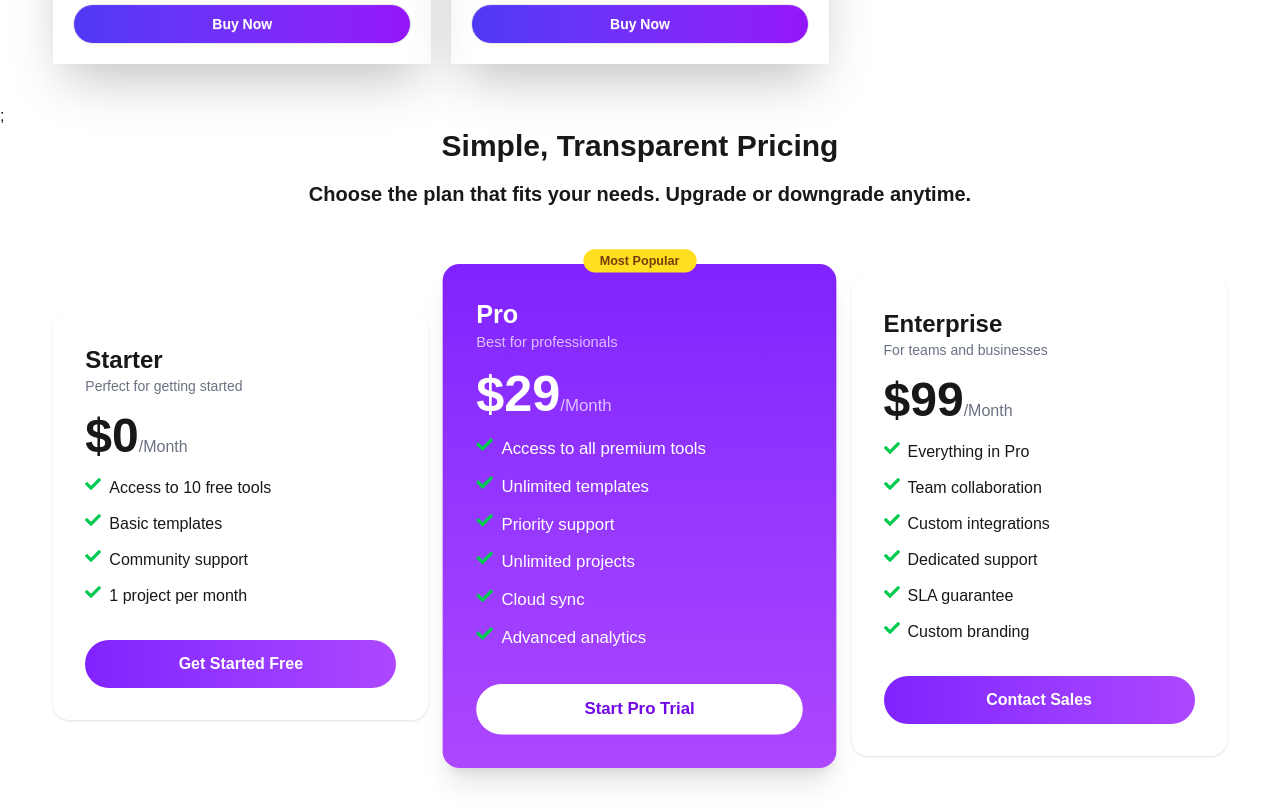
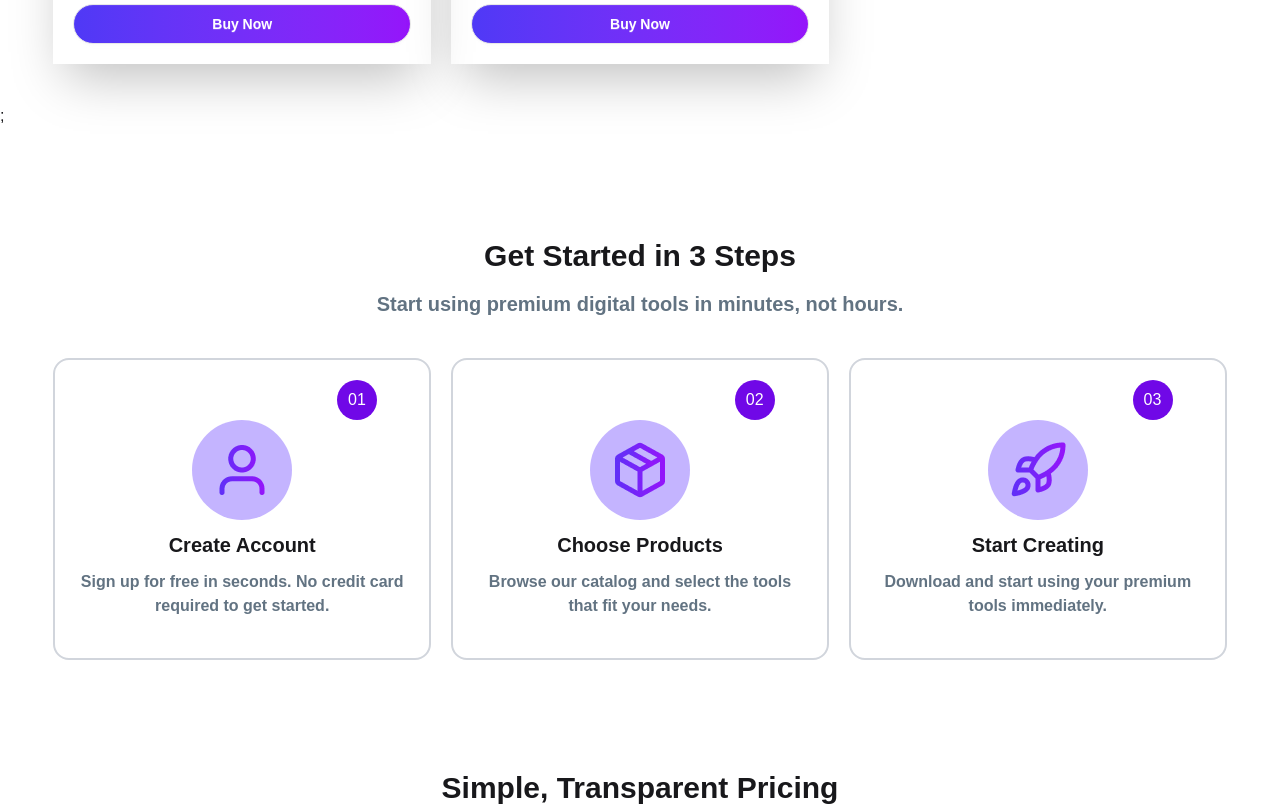
Before and after one commit to mollika123/Digi-tools-react, a React (Vite) app: page / in a window 1280 px wide. Shown: the part 2720-3526 px from the top of the page. Built offline with nearby package versions, Linux system fonts and the light colour scheme.

Commit message:
fix text color

```diff
--- a/src/App.jsx
+++ b/src/App.jsx
@@ -7,6 +7,7 @@ import Products from './components/Navbar/Products/Products'
 import Rating from './components/Navbar/Rating/Rating'
 import Footer from './components/Footer/Footer'
 import TransparentPricing from './components/TransparentPricing'
+import StepsSection from './components/StepsSection'
 
 
 
@@ -25,7 +26,7 @@ function App() {
       <Banner></Banner>
       <Rating></Rating>
       <Suspense fallback={<span className="loading loading-bars loading-xl"></span>} ><Products productsPromise={productsPromise} carts={carts} setCarts={setCarts}></Products></Suspense>
-
+      <StepsSection></StepsSection>
       <TransparentPricing></TransparentPricing>
       <Footer></Footer>
     </>
--- a/src/components/Navbar/Products/ProductCard.jsx
+++ b/src/components/Navbar/Products/ProductCard.jsx
@@ -12,7 +12,7 @@ const ProductCard = ({ product,carts,setCarts}) => {
   }
   return (
     <div className='p-5 shadow-2xl space-y-3'>
-      <div>
+      <div className='flex justify-end'>
         {product.tag && (
           <div className={`px-4 py-1.5 text-right rounded-xl w-fit items-right px-4 py-1.5
             ${product.tag === 'best seller' ? ("bg-[#FEF3C6] text-[#BB4D00]") : ''}
--- /dev/null
+++ b/src/components/StepsSection.jsx
@@ -0,0 +1,55 @@
+import React from 'react'
+import createImg from '../assets/assets/user.png'
+import packageImg from '../assets/assets/package.png'
+import rocketImg from '../assets/assets/rocket.png'
+
+const StepsSection = () => {
+    return (
+        <div className="">
+        <div className="w-11/12 mx-auto  py-[60px]  md:py-[110px] px-[20px] md:px-[20px] lg:px-[20px] xl:px-[0px]">
+            <div className='text-center'>
+                <h2 className="text-3xl font-black mb-4 ">Get Started in 3 Steps</h2>
+                <p className="text-xl font-bold text-[#627382]">Start using premium digital tools in minutes, not hours.</p>
+            </div>
+            <div className='grid grid-cols-1 md:grid-cols-3 gap-5 mt-10 '>
+                <div className='relative border-2 border-gray-300 rounded-2xl px-5 pt-15 pb-10 '>
+                    <button className="absolute -mt-12.5 md:-mt-10 ml-[60%] md:ml-[70%] h-10 w-10 rounded-full bg-violet-700  text-white ">01</button>
+                    <div className='flex justify-center items-center bg-violet-300 w-25 h-25 rounded-full p-5 mx-auto'>
+                        <img src={createImg} alt='' />
+                    </div>
+                    <h3 className="text-center my-2.5 text-[20px] font-bold">Create Account</h3>
+                    <p className="text-center text-[16px] font-semibold text-[#627382] ">
+                        Sign up for free in seconds. No credit card required to
+                        get started.
+                    </p>
+                </div>
+
+                <div className='relative border-2 border-gray-300 rounded-2xl px-5 pt-15 pb-10 '>
+                    <button className="absolute -mt-12.5 md:-mt-10 ml-[60%] md:ml-[70%] h-10 w-10 rounded-full bg-violet-700  text-white">02</button>
+                    <div className=' flex justify-center bg-violet-300 w-25 h-25 rounded-full p-5 mx-auto'>
+                        <img src={packageImg} alt="" />
+                    </div>
+                    <h3 className="text-center my-2.5 text-[20px] font-bold">Choose Products</h3>
+                    <p className="text-center text-[16px] text-[#627382] font-semibold">
+                        Browse our catalog and select the tools that fit your
+                        needs.
+                    </p>
+                </div>
+
+                <div className='relative border-2 border-gray-300 rounded-2xl px-5 pt-15 pb-10'>
+                    <button className="absolute -mt-12.5 md:-mt-10 ml-[60%] md:ml-[70%] h-10 w-10 rounded-full bg-violet-700 text-white">03</button>
+                    <div className='flex justify-center bg-violet-300 w-25 h-25 rounded-full p-5 mx-auto'>
+                        <img src={rocketImg} alt="" />
+                    </div>
+                    <h3 className="text-center my-2.5 text-[20px] font-bold">Start Creating</h3>
+                    <p className="text-center text-[16px] font-semibold text-[#627382] ">
+                        Download and start using your premium tools immediately.
+                    </p>
+                </div>
+            </div>
+            </div>
+            </div>
+    )
+}
+
+export default StepsSection
--- a/src/components/TransparentPricing.jsx
+++ b/src/components/TransparentPricing.jsx
@@ -9,7 +9,7 @@ const TransparentPricing = () => {
                     <h2 className='text-3xl font-black mb-4'>
                         Simple, Transparent Pricing
                     </h2>
-                    <p className='text-xl font-bold'>
+                    <p className='text-xl font-bold text-[#627382] '>
                         Choose the plan that fits your needs. Upgrade or downgrade anytime.
                     </p>
                 </div>
@@ -26,7 +26,7 @@ const TransparentPricing = () => {
                             <span className='text-5xl font-black'>$0</span>
                             <span className='text-gray-500'>/Month</span>
                         </div>
-                        <ul className='space-y-3 flex-1'>
+                        <ul className='space-y-3 flex-1 text-[#627382] '>
 
                             <li className="flex item-center gap-2"><FaCheck className='text-green-500' /> Access to 10 free tools</li>
 
@@ -87,7 +87,7 @@ const TransparentPricing = () => {
                             <span className='text-5xl font-black'>$99</span>
                             <span className='text-gray-500'>/Month</span>
                         </div>
-                        <ul className='space-y-3 flex-1'>
+                        <ul className='space-y-3 flex-1 text-[#627382] '>
 
                             <li className="flex item-center gap-2"><FaCheck className='text-green-500' />Everything in Pro</li>
 
```
